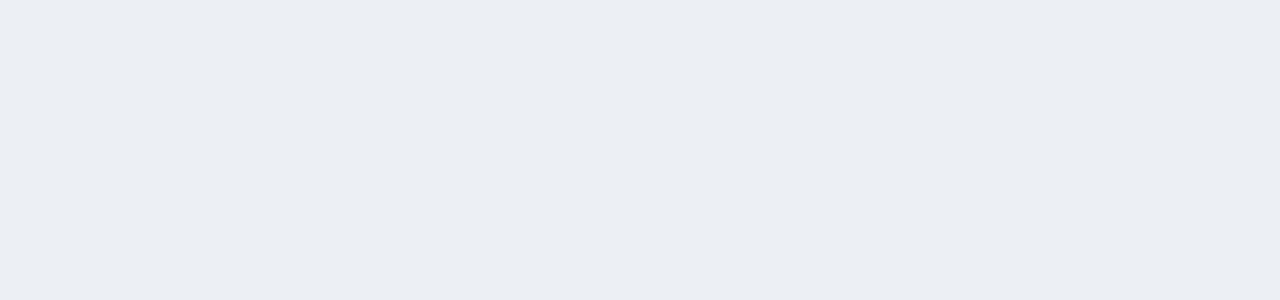
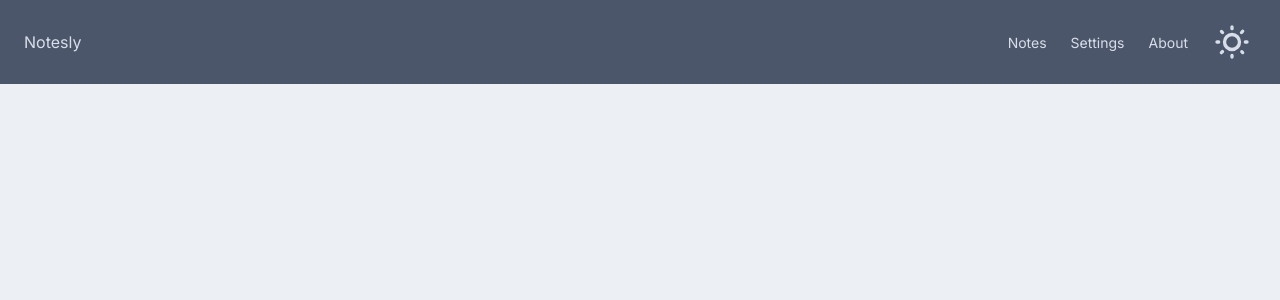
Before and after one commit to sh4man4ik/Notesly, a React (Vite) app in the folder frontend/: page / in a window 1280 px wide. Before the commit this address had no page. Shown: the top 300 px of the page. Built offline with nearby package versions, Linux system fonts and the light colour scheme.

Commit message:
Navbar updates

```diff
--- a/frontend/eslint.config.js
+++ b/frontend/eslint.config.js
@@ -17,8 +17,8 @@ export default defineConfig([
 			parser,
 			ecmaVersion: 'latest',
 			globals: {
-				...globals.browser
-				//...globals.jest
+				...globals.browser,
+				...globals.jest
 			},
 
 			parserOptions: {
--- a/frontend/package.json
+++ b/frontend/package.json
@@ -5,10 +5,7 @@
 	"type": "module",
 	"scripts": {
 		"client": "vite",
-		"build": "tsc -b && vite build",
-		"test": "jest",
-		"lint": "eslint .",
-		"preview": "vite preview"
+		"test": "jest && eslint . && tsc --build"
 	},
 	"dependencies": {
 		"@remixicon/react": "^4.8.0",
--- a/frontend/src/App.tsx
+++ b/frontend/src/App.tsx
@@ -1,12 +1,16 @@
 import { BrowserRouter, Routes, Route } from 'react-router-dom';
+import NotesPage from './pages/NotesPage/NotesPage';
 import AboutPage from './pages/AboutPage/AboutPage';
+import SettingsPage from './pages/SettingsPage/SettingsPage';
 
 function App() {
 	return (
 		<>
 			<BrowserRouter>
 				<Routes>
+					<Route path="/" element={<NotesPage></NotesPage>}></Route>
 					<Route path="/about" element={<AboutPage></AboutPage>}></Route>
+					<Route path="/settings" element={<SettingsPage></SettingsPage>}></Route>
 				</Routes>
 			</BrowserRouter>
 		</>
--- a/frontend/src/modules/Hero/Hero.tsx
+++ b/frontend/src/modules/Hero/Hero.tsx
@@ -1,3 +1,4 @@
+import { Link } from 'react-router-dom';
 import getText from '../../shared/texts/texts.ts';
 
 function Hero() {
@@ -8,7 +9,9 @@ function Hero() {
 					<div className="max-w-md">
 						<h1 className="text-5xl font-bold">{getText('hero.title')}</h1>
 						<p className="py-6">{getText('hero.subtitle')}</p>
-						<button className="btn btn-accent">{getText('hero.button')}</button>
+						<Link to="/">
+							<button className="btn btn-accent">{getText('hero.button')}</button>
+						</Link>
 					</div>
 				</div>
 			</div>
--- a/frontend/src/pages/AboutPage/AboutPage.tsx
+++ b/frontend/src/pages/AboutPage/AboutPage.tsx
@@ -1,8 +1,8 @@
-import Navbar from '../../modules/Navbar';
+import Navbar from '../../shared/components/Navbar';
 import Hero from '../../modules/Hero';
 import Cards from '../../modules/Cards';
 import FAQ from '../../modules/FAQ';
-import Footer from '../../modules/Footer';
+import Footer from '../../shared/components/Footer';
 
 function AboutPage() {
 	return (
--- /dev/null
+++ b/frontend/src/pages/NotesPage/NotesPage.tsx
@@ -0,0 +1,11 @@
+import Navbar from '../../shared/components/Navbar';
+
+function NotesPage() {
+	return (
+		<>
+			<Navbar></Navbar>
+		</>
+	);
+}
+
+export default NotesPage;
--- /dev/null
+++ b/frontend/src/pages/SettingsPage/SettingsPage.tsx
@@ -0,0 +1,11 @@
+import Navbar from '../../shared/components/Navbar';
+
+function SettingsPage() {
+	return (
+		<>
+			<Navbar></Navbar>
+		</>
+	);
+}
+
+export default SettingsPage;
--- a/frontend/src/modules/Footer/Footer.tsx
+++ b/frontend/src/shared/components/Footer/Footer.tsx
@@ -1,4 +1,4 @@
-import getText from '../../shared/texts/texts';
+import getText from '../../texts/texts.ts';
 
 function Footer() {
 	return (
--- a/frontend/src/modules/Navbar/Navbar.tsx
+++ b/frontend/src/shared/components/Navbar/Navbar.tsx
@@ -1,5 +1,6 @@
-import getText from '../../shared/texts/texts.ts';
-import ThemeController from '../../shared/ui/ThemeController/ThemeController.tsx';
+import { Link } from 'react-router-dom';
+import getText from '../../texts/texts.ts';
+import ThemeController from '../../ui/ThemeController/ThemeController.tsx';
 
 function Navbar() {
 	return (
@@ -31,7 +32,13 @@ function Navbar() {
 							<ul className="menu menu-horizontal flex items-center">
 								{/* Navbar menu content here */}
 								<li>
-									<a>{getText('navbar.button')}</a>
+									<Link to="/">{getText('navbar.firstElement')}</Link>
+								</li>
+								<li>
+									<Link to="/settings">{getText('navbar.secondElement')}</Link>
+								</li>
+								<li>
+									<Link to="/about">{getText('navbar.thirdElement')}</Link>
 								</li>
 								<li>
 									<ThemeController></ThemeController>
@@ -50,7 +57,13 @@ function Navbar() {
 							</li>
 						</div>
 						<li>
-							<a>{getText('navbar.button')}</a>
+							<Link to="/">{getText('navbar.firstElement')}</Link>
+						</li>
+						<li>
+							<Link to="/settings">{getText('navbar.secondElement')}</Link>
+						</li>
+						<li>
+							<Link to="/about">{getText('navbar.thirdElement')}</Link>
 						</li>
 					</ul>
 				</div>
--- a/frontend/src/shared/texts/texts.ts
+++ b/frontend/src/shared/texts/texts.ts
@@ -1,7 +1,9 @@
 const EN_TEXTS = {
 	navbar: {
 		title: 'Notesly',
-		button: 'Get Started'
+		firstElement: 'Notes',
+		secondElement: 'Settings',
+		thirdElement: 'About'
 	},
 	hero: {
 		title: 'Always with you',
```
Also changed, not shown: frontend/src/shared/components/Footer/index.ts (renamed from frontend/src/modules/Footer/index.ts), frontend/src/shared/components/Navbar/index.ts (renamed from frontend/src/modules/Navbar/index.ts).
